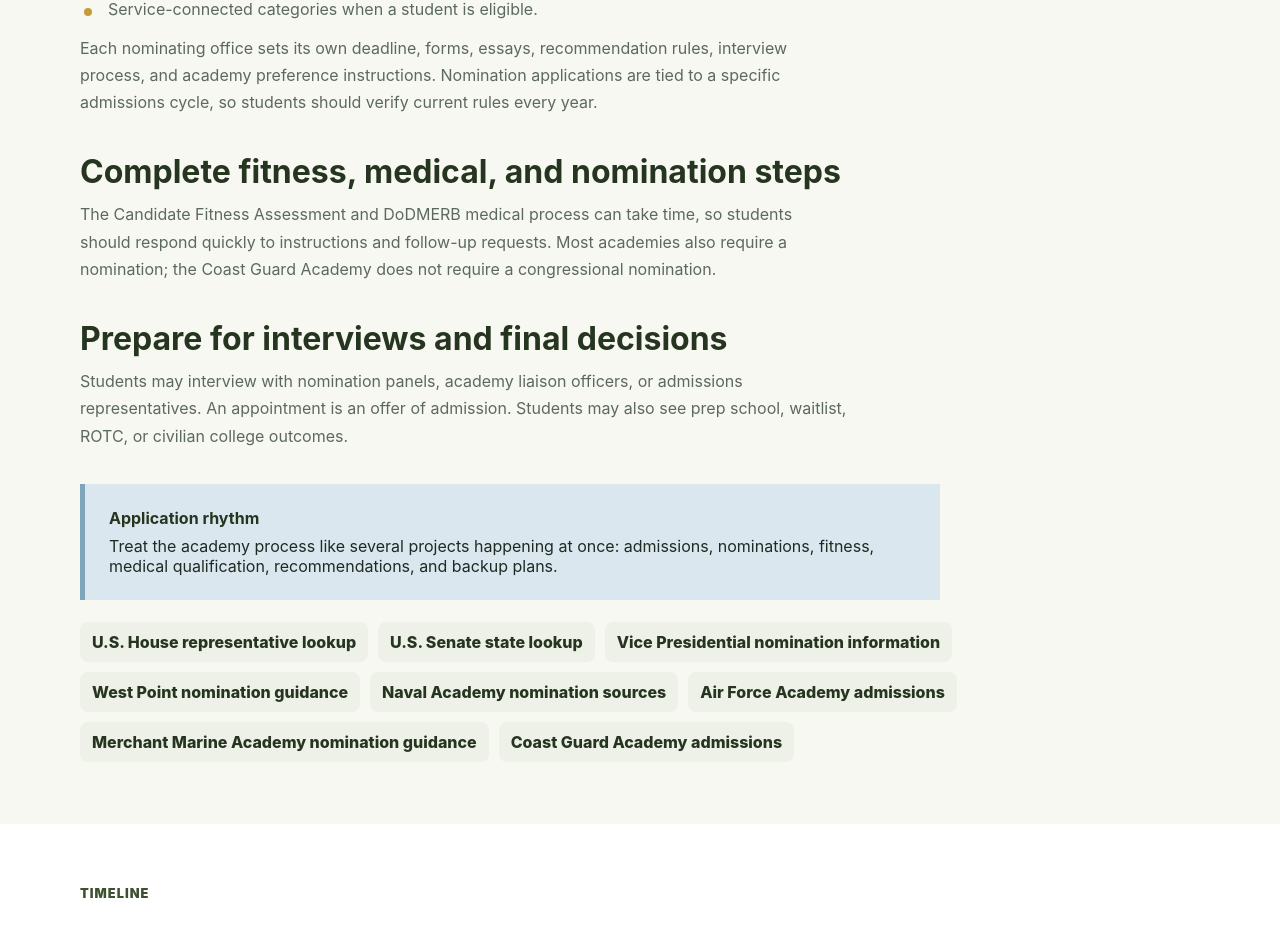
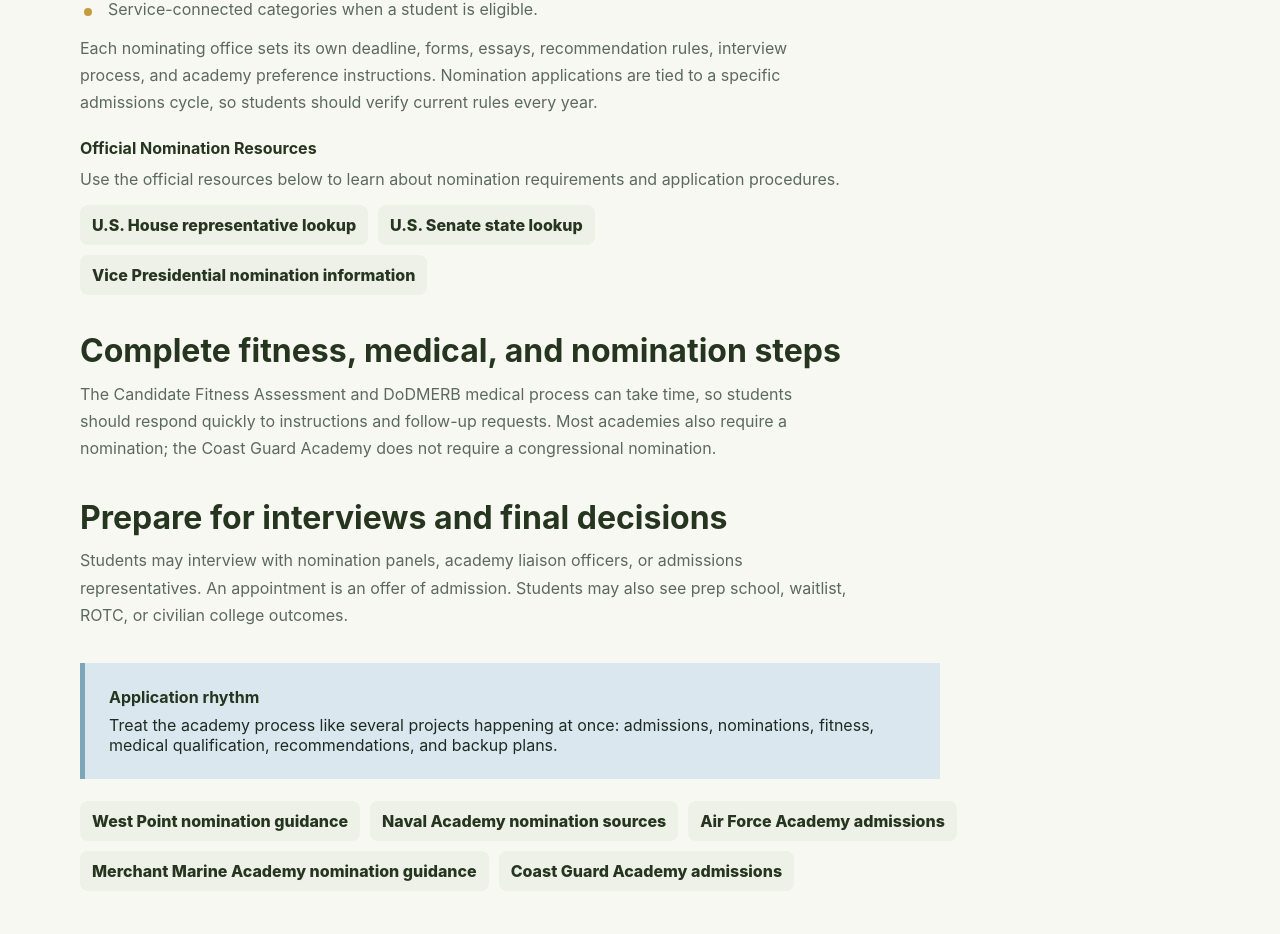
Before and after one commit to ryhinsy/MilitaryFutures-site, a Next.js app: page /service-academies/application-process in a window 1280 px wide. Shown: the part 1775-2709 px from the top of the page. Built offline with nearby package versions, Linux system fonts and the light colour scheme; no server answers.

Commit message:
Reposition congressional nomination resources

```diff
--- a/app/globals.css
+++ b/app/globals.css
@@ -954,6 +954,18 @@
   text-underline-offset: 3px;
 }
 
+.resource-group {
+  display: grid;
+  gap: 8px;
+  margin-top: 10px;
+}
+
+.resource-group h4 {
+  color: var(--olive-dark);
+  font-size: 1rem;
+  margin: 0;
+}
+
 .checklist {
   border-top: 1px solid var(--line);
   padding-top: 18px;
--- a/app/service-academies/application-process/page.tsx
+++ b/app/service-academies/application-process/page.tsx
@@ -80,6 +80,36 @@
                 admissions cycle, so students should verify current rules every
                 year.
               </p>
+              <div className="resource-group">
+                <h4>Official Nomination Resources</h4>
+                <p>
+                  Use the official resources below to learn about nomination
+                  requirements and application procedures.
+                </p>
+                <div className="link-panel" aria-label="Official nomination resources">
+                  <a
+                    href="https://www.house.gov/representatives/find-your-representative"
+                    rel="noopener noreferrer"
+                    target="_blank"
+                  >
+                    U.S. House representative lookup
+                  </a>
+                  <a
+                    href="https://www.senate.gov/states/statesmap.htm"
+                    rel="noopener noreferrer"
+                    target="_blank"
+                  >
+                    U.S. Senate state lookup
+                  </a>
+                  <a
+                    href="https://www.whitehouse.gov/service-academy-nominations/"
+                    rel="noopener noreferrer"
+                    target="_blank"
+                  >
+                    Vice Presidential nomination information
+                  </a>
+                </div>
+              </div>
             </div>
             <div className="guide-block">
               <h3>Complete fitness, medical, and nomination steps</h3>
@@ -107,28 +137,7 @@
               recommendations, and backup plans.
             </div>
           </article>
-          <div className="link-panel spaced-top" aria-label="Official nomination lookup links">
-            <a
-              href="https://www.house.gov/representatives/find-your-representative"
-              rel="noopener noreferrer"
-              target="_blank"
-            >
-              U.S. House representative lookup
-            </a>
-            <a
-              href="https://www.senate.gov/states/statesmap.htm"
-              rel="noopener noreferrer"
-              target="_blank"
-            >
-              U.S. Senate state lookup
-            </a>
-            <a
-              href="https://www.whitehouse.gov/service-academy-nominations/"
-              rel="noopener noreferrer"
-              target="_blank"
-            >
-              Vice Presidential nomination information
-            </a>
+          <div className="link-panel spaced-top" aria-label="Official academy nomination links">
             <a
               href="https://www.westpoint.edu/admissions/steps-to-admission"
               rel="noopener noreferrer"
```
